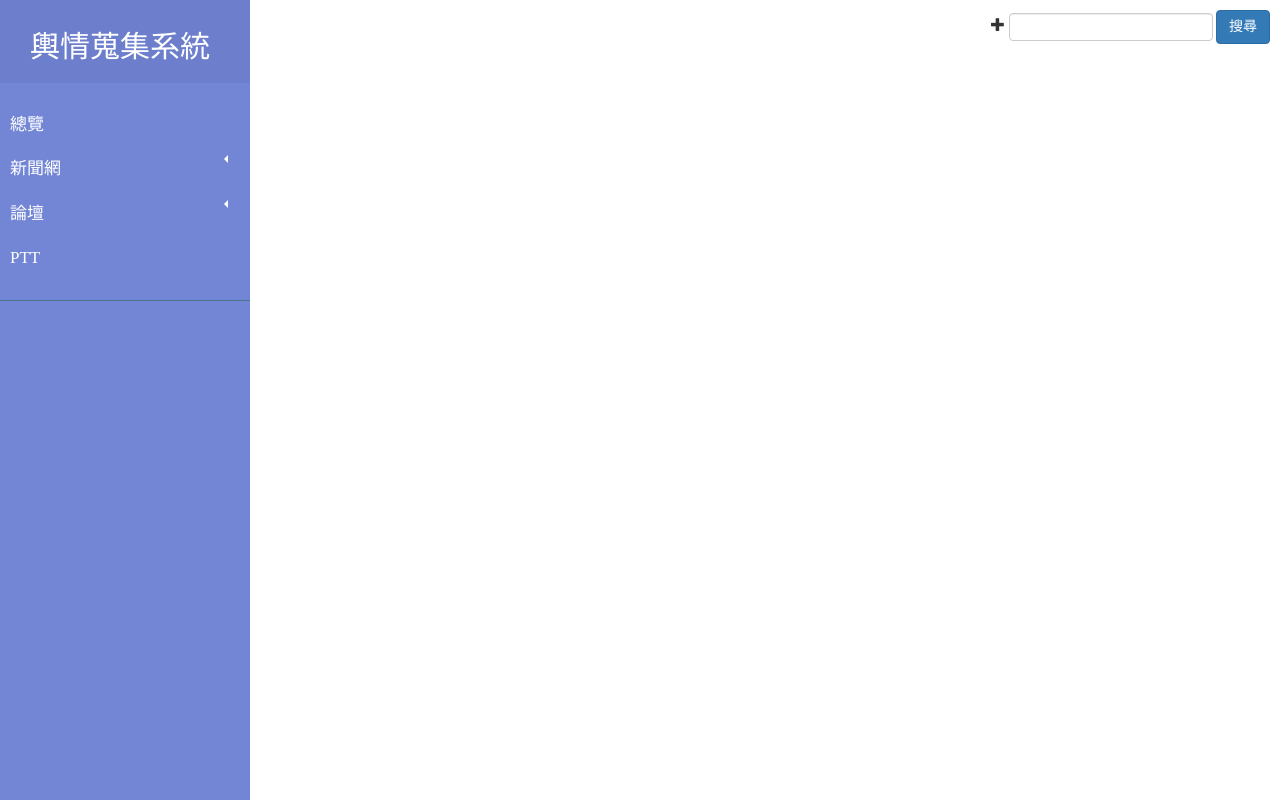
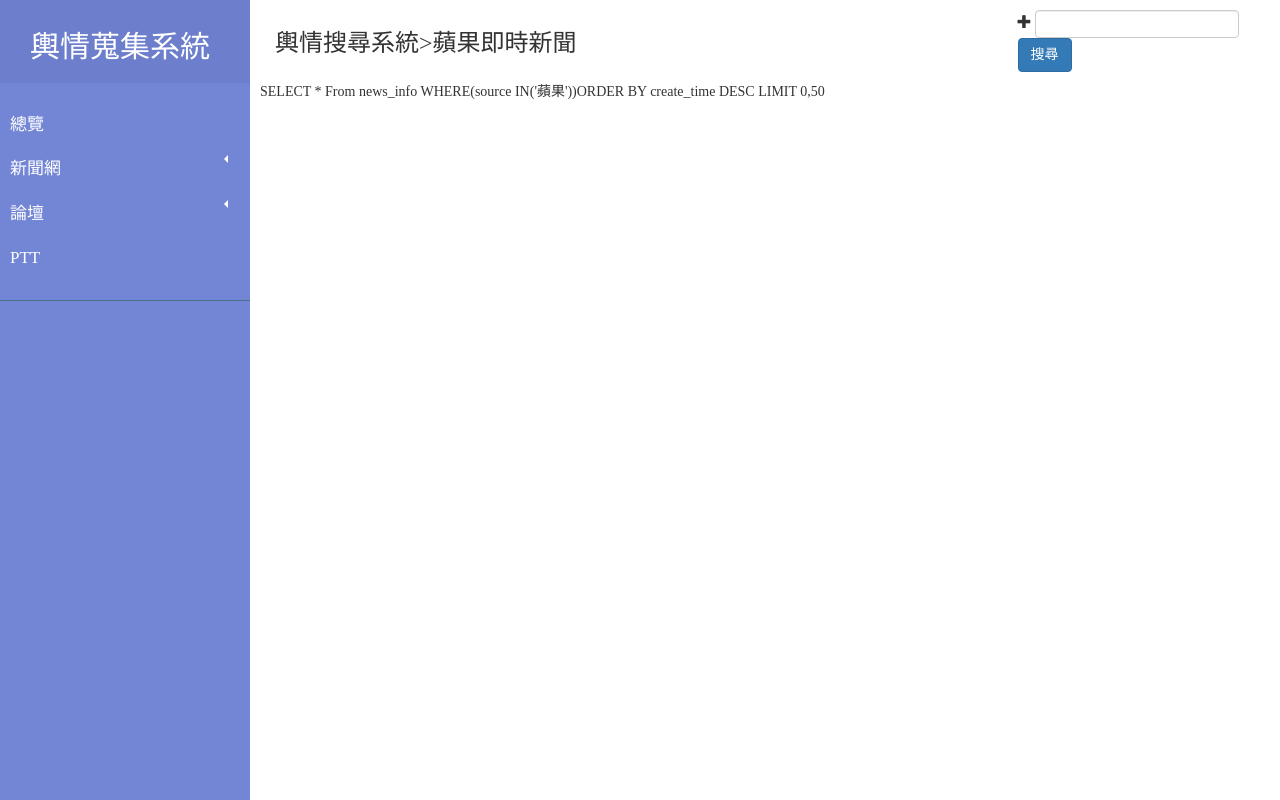
Before and after one commit to AI5M/PublicOpinion, a PHP site: page /index.php?source=apple in a window 1280 px wide. Run offline with PHP 8.4, Linux system fonts and the light colour scheme; data that the repository does not hold is empty; some libraries are stand-ins or nearby versions.

Commit message:
update news page
apple
chinatimes
ltn

```diff
--- a/getNews.php
+++ b/getNews.php
@@ -60,7 +60,7 @@
 	}
 	$sql .="ORDER BY create_time DESC ";
 	$sql .="LIMIT 0,50";
-	// echo "$sql"."LIMIT 0,20";
+	echo "$sql";
 
 	$result = mysqli_query($link,$sql) or die("Error with SQL query 1");
 	while($row = mysqli_fetch_assoc($result)){
--- a/index.php
+++ b/index.php
@@ -21,6 +21,7 @@
 </head>
 
 <body>
+
 	<!-- sidebar start -->
     <nav id="sidebar">
         <div class="sidebar-header">
@@ -35,9 +36,9 @@
 	            <li>
 	            	<a href="#newsMenu" data-toggle="collapse" aria-expanded="false">新聞網</a>
 	                <ul class="list-unstyled collapse" id="newsMenu">
-	                    <li><a href="#">蘋果即時新聞</a></li>
-	                    <li><a href="#">中時電子報</a></li>
-	                    <li><a href="#">自由時報電子報</a></li>
+	                    <li><a href="?source=apple">蘋果即時新聞</a></li>
+	                    <li><a href="?source=chinatimes">中時電子報</a></li>
+	                    <li><a href="?source=ltn">自由時報電子報</a></li>
 	                </ul>
 	            </li>
 	            <li>
@@ -61,7 +62,8 @@
 		<div class="search">
 			<form action="" class="form-inline" onsubmit="return false;">
 				<div>
-					<div class="row text-right">
+					<div class="row">
+						<h3 id="subtitle" class="col-sm-9 mr-auto">輿情搜尋系統</h3>
 						<span class="glyphicon glyphicon-plus" title="搜尋設定""></span>
 						<input type="text" name="keyword" class="form-control">
 			    		<button id=search class="btn btn-primary btn-large" onclick="searchClick();">搜尋</button>
@@ -187,6 +189,25 @@
 		</div>
     </div>
     <!-- content end -->
+</body>
+    <?php
+		if(isset($_GET['source'])){
+			switch($_GET['source']){
+				case 'apple':
+					$source = "蘋果";
+					echo "<script>$('#subtitle').append('>蘋果即時新聞')</script>";
+					break;
+				case 'chinatimes':
+					$source = "中時";
+					echo "<script>$('#subtitle').append('>中時電子報')</script>";
+					break;
+				case 'ltn':
+					$source = "自由";
+					echo "<script>$('#subtitle').append('>自由時報電子報')</script>";
+					break;
+			}
 
-</body>
+			echo "<script>searchNewsSource('".$source."');</script>";
+		}
+	?>
 </html>
--- a/js/all.js
+++ b/js/all.js
@@ -20,18 +20,12 @@ $(document).ready(function () {
            initialDate:new Date(),
            orientation:"bottom",
            language: 'zh-TW',
-           // startDate: "today", //
-           // autoclose: true, //選擇完日期自動關閉
-           // calendarWeeks: true, //顯示
     });
 
     $('.glyphicon-plus').click(function(){
   		$('.option').toggle();
   		$('.glyphicon-plus').toggleClass("glyphicon-minus");
 	});
-
-	$('#search').click();
-
 });
 
 function searchClick(){
@@ -65,3 +59,22 @@ function searchClick(){
 	$('.option').hide();
 	$('.glyphicon-plus').removeClass("glyphicon-minus");
 }
+
+function searchNewsSource(source){
+	var sourceGroup = new Array();
+	sourceGroup.push(source);
+	$.ajax({
+		method: "POST",
+		url: "getNews.php",
+		async: false, //同步化
+		data: {
+			source: sourceGroup,
+		},
+		success: function(text) {
+			console.log(text)
+			$("tbody").html(text);
+		}
+	});
+	$('.option').hide();
+	$('.glyphicon-plus').removeClass("glyphicon-minus");
+}
```
